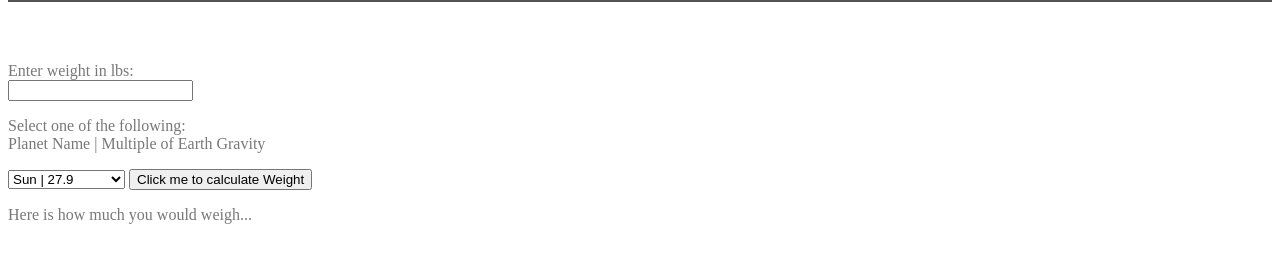
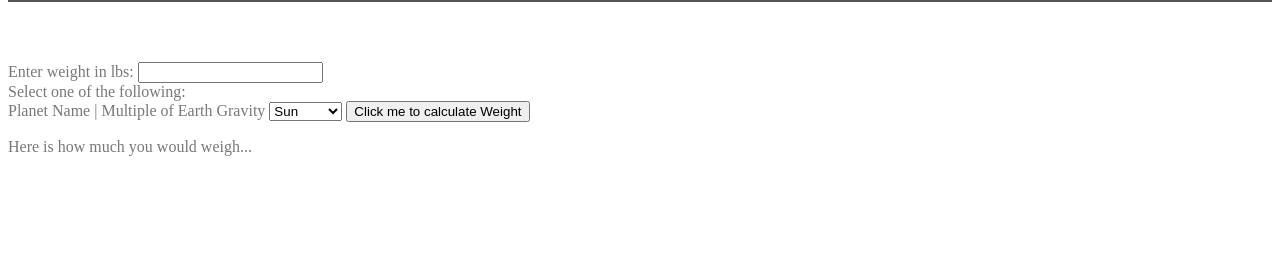
Before and after one commit to DreuStepanik/01-AstroWeightCalculator, a plain HTML site: page index.html in a window 1280 px wide. Shown: the part 103-366 px from the top of the page. Drawn offline with Linux system fonts and the light colour scheme.

Commit message:
refactored the code

```diff
--- a/index.html
+++ b/index.html
@@ -16,23 +16,23 @@
 		</header>
 		<form>
 <!-- Create An input element for the user to enter their weight. -->
-  		Enter weight in lbs:<br>
+  		<label>Enter weight in lbs:</label>
   		<input id="userWeight" type="text" weight="weight"><br>
-			<p>Select one of the following:<br>
-			Planet Name | Multiple of Earth Gravity</p>
+			<label>Select one of the following:<br>
+			Planet Name | Multiple of Earth Gravity</label>
 <!-- A select element for the user to select a planet, populated with option elements where the value attribute is set to the surface gravity for that planet, and the content inside of the option elements represents the name of that planet. -->
   		<select id="planetMultiplier">
-	  		<option value="27.9">Sun | 27.9</option>
-	  		<option value="0.377">Mercury | 0.377</option>
-	  		<option value="0.9032">Venus | 0.9032</option>
-	  		<option value="1">Earth | 1</option>
-	  		<option value="0.1655">Moon | 0.1655</option>
-	  		<option value="0.3895">Mars | 0.3895</option>
-	  		<option value="2.640">Jupiter | 2.640</option>
-	  		<option value="1.139">Saturn | 1.139</option>
-	  		<option value="0.917">Uranus | 0.917</option>
-	  		<option value="1.148">Neptune | 1.148</option>
-	  		<option value="0.06">Pluto | 0.06</option>
+	  		<option value="27.9">Sun</option>
+	  		<option value="0.377">Mercury</option>
+	  		<option value="0.9032">Venus</option>
+	  		<option value="1">Earth</option>
+	  		<option value="0.1655">Moon</option>
+	  		<option value="0.3895">Mars</option>
+	  		<option value="2.640">Jupiter</option>
+	  		<option value="1.139">Saturn</option>
+	  		<option value="0.917">Uranus</option>
+	  		<option value="1.148">Neptune</option>
+	  		<option value="0.06">Pluto</option>
 			</select>
 <!-- A button element for the user to calculate their weight based on the above inputs. -->
 			<button type="button" onclick="calculatedWeight()">Click me to calculate Weight</button>
--- a/index.js
+++ b/index.js
@@ -1,9 +1,18 @@
 function calculatedWeight(){
     var userWeight = document.getElementById("userWeight").value;
-    var planetMultiplier = document.getElementById("planetMultiplier").value;
+
+    var select = document.getElementById('planetMultiplier');
+
+    var options = select.options;
+
+    var selectedOption = options[select.selectedIndex];
+
+    var planetName = selectedOption.innerHTML;
+    var planetMultiplier = selectedOption.value;
+
 // The function returns the product of userWeight and planetMultiplier
 
 
-	var calculatedWeight = userWeight * planetMultiplier
-	document.getElementById("calculatedWeight").innerHTML = calculatedWeight;
-}
+	var calculatedWeight = userWeight * planetMultiplier;
+	document.getElementById("calculatedWeight").innerHTML = "If you were on " + planetName + " ,you would weigh " + calculatedWeight + "lbs!"
+};
```
